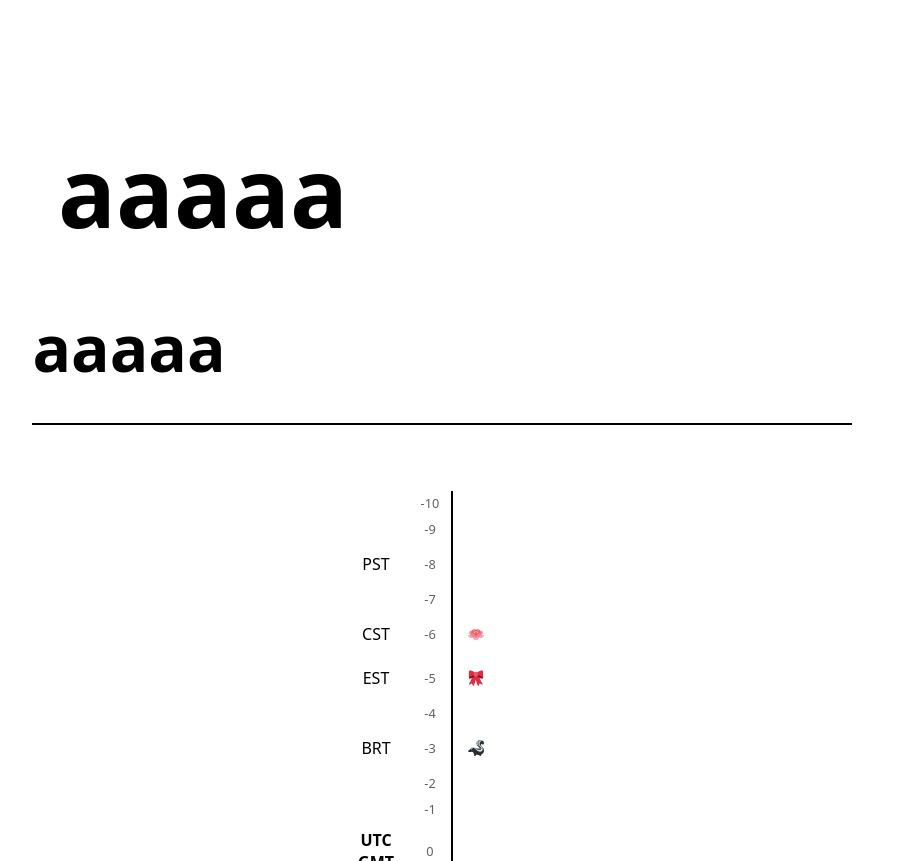
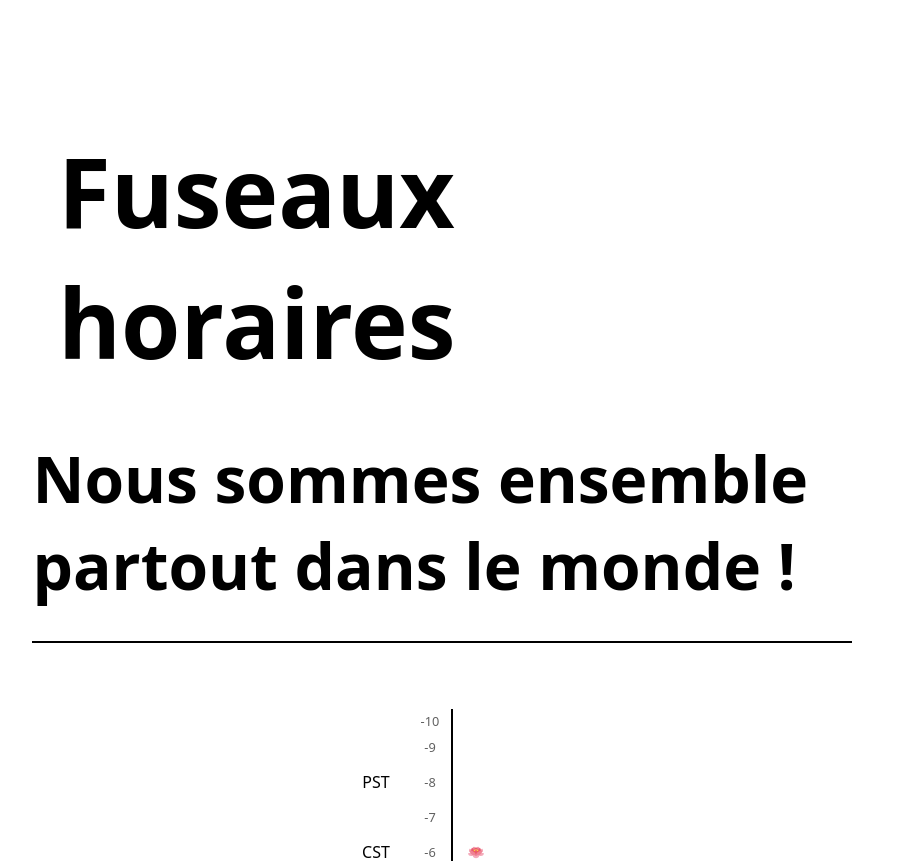
Before and after one commit to eneciel/quackitysubs, a plain HTML site: page mobile/m.french.html in a window 1280 px wide. Shown: the part 4367-5228 px from the top of the page, without its empty margins (198-1108 px from the left). Drawn offline with Linux system fonts and the light colour scheme; a web font is replaced by a local one.

Commit message:
error fix

```diff
--- a/mobile/m.french.html
+++ b/mobile/m.french.html
@@ -183,8 +183,8 @@
                 </div>
             </div>
             <div id="timezone">
-                <h1>aaaaa</h1>
-                <h2>aaaaa</h2>
+                <h1>Fuseaux horaires</h1>
+                <h2>Nous sommes ensemble partout dans le monde !</h2>
                 <div class="timezonebox">
                     <table>
                         <tr><td></td><td><div>-10</div></td><td rowspan="21"></td><td></td><td></td></tr>
```
Also changed, not shown: web/french.html (+2 -2 lines).
